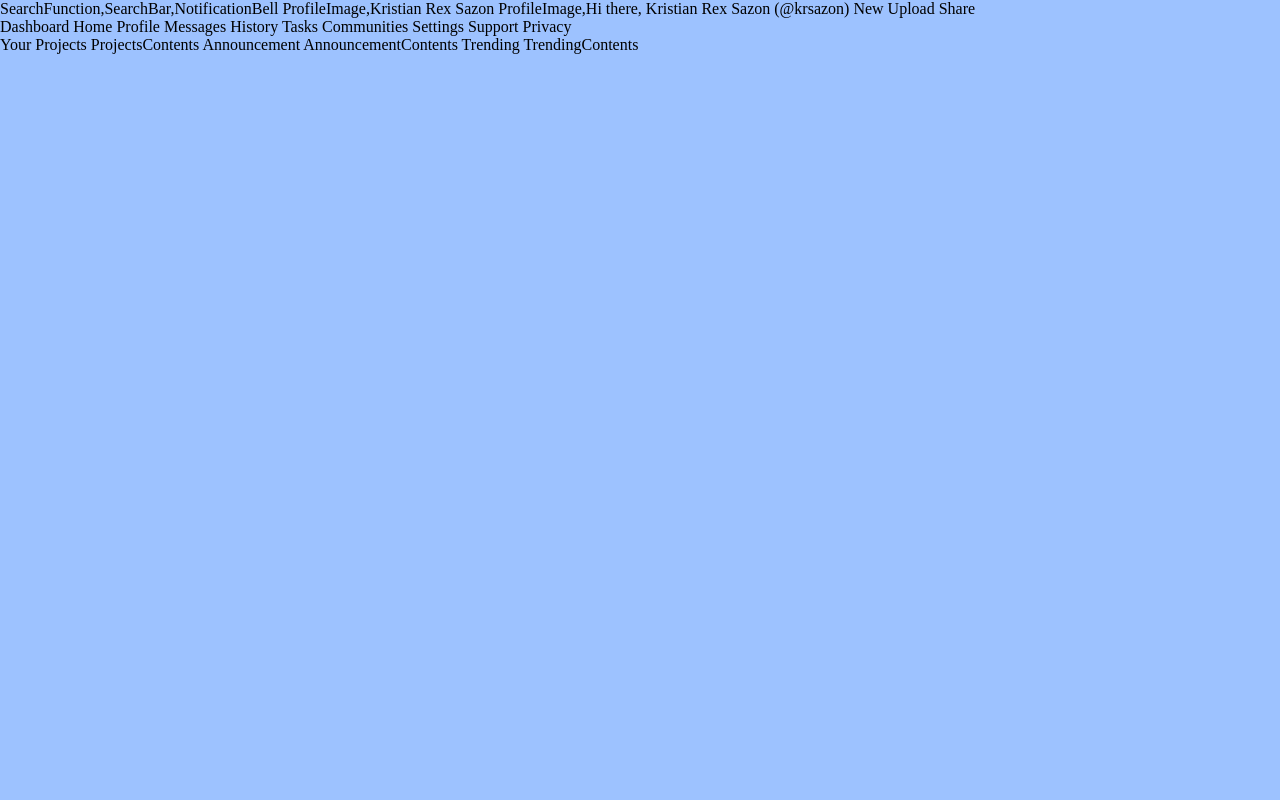
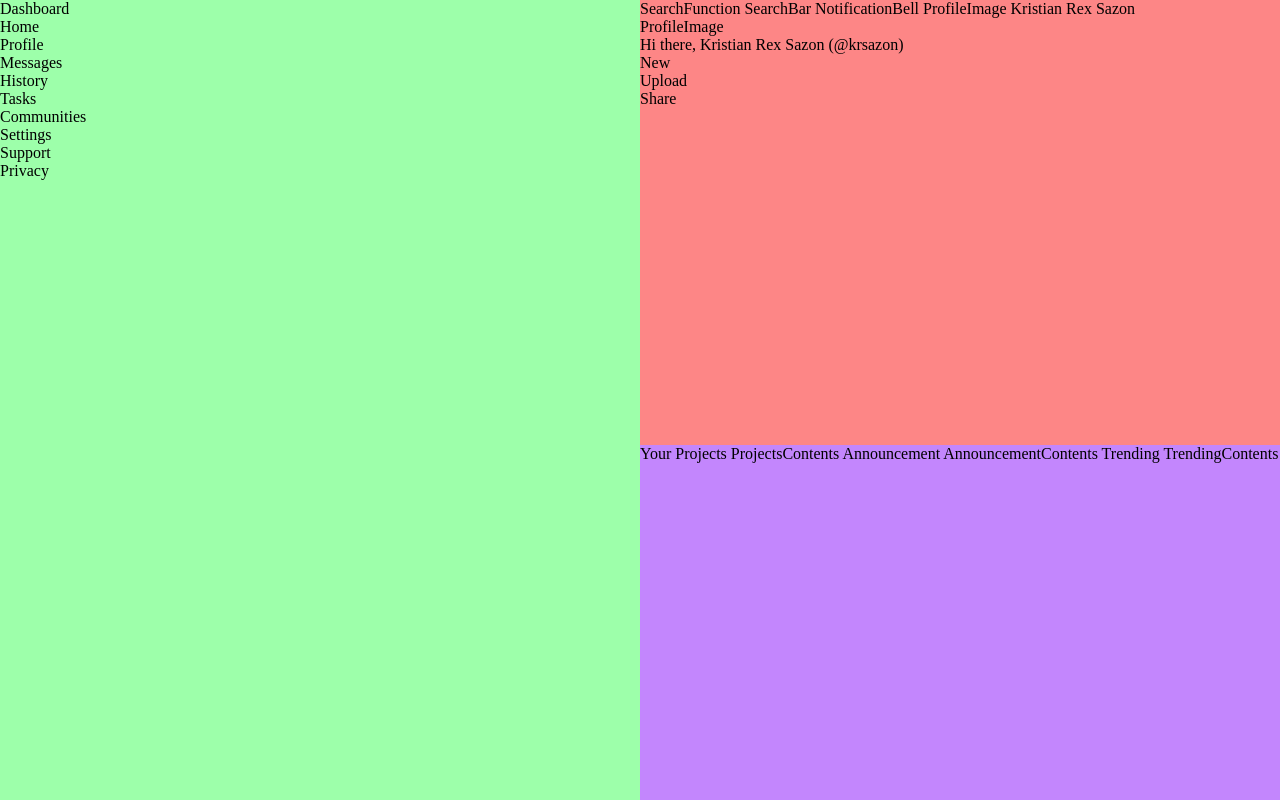
Before and after one commit to Alkedama/Admin-Dashboard, a React (Vite) app: page / in a window 1280 px wide. Built offline with nearby package versions, Linux system fonts and the light colour scheme.

Commit message:
Layouts Grid

```diff
--- a/package.json
+++ b/package.json
@@ -17,11 +17,14 @@
     "@types/react": "^18.2.15",
     "@types/react-dom": "^18.2.7",
     "@vitejs/plugin-react": "^4.0.3",
+    "autoprefixer": "^10.4.14",
     "eslint": "^8.45.0",
     "eslint-plugin-react": "^7.32.2",
     "eslint-plugin-react-hooks": "^4.6.0",
     "eslint-plugin-react-refresh": "^0.4.3",
+    "postcss": "^8.4.27",
     "sass": "^1.64.1",
+    "tailwindcss": "^3.3.3",
     "vite": "^4.4.5"
   }
 }
--- a/src/components/header.jsx
+++ b/src/components/header.jsx
@@ -2,14 +2,17 @@ import React from 'react'
 
 const header = () => {
   return (
-    <div>
-    SearchFunction,SearchBar,NotificationBell
-      ProfileImage,Kristian Rex Sazon
-      ProfileImage,Hi there,
-      Kristian Rex Sazon (@krsazon)
-      New
-      Upload
-      Share
+    <div className='header'>
+    SearchFunction SearchBar NotificationBell ProfileImage Kristian Rex Sazon
+      <div className="nav">
+          <ul>
+              <li className="navItems">ProfileImage</li>
+              <li className="navItems">Hi there, Kristian Rex Sazon (@krsazon)</li>
+              <li className="navItems">New</li>
+              <li className="navItems">Upload</li>
+              <li className="navItems">Share</li>
+          </ul>
+      </div>
     </div>
   )
 }
--- a/src/components/mainContent.jsx
+++ b/src/components/mainContent.jsx
@@ -2,8 +2,8 @@ import React from 'react'
 
 const mainContent = () => {
   return (
-    <div>
-        Your Projects
+    <div className='mainContent'>
+      Your Projects
       ProjectsContents
 
       Announcement
--- a/src/components/sidebar.jsx
+++ b/src/components/sidebar.jsx
@@ -2,17 +2,19 @@ import React from 'react'
 
 const sidebar = () => {
   return (
-    <div>
-        Dashboard
-    Home
-    Profile
-    Messages
-    History
-    Tasks
-    Communities
-    Settings
-    Support
-    Privacy
+    <div className='sidebar'>
+    <ul>
+        <li className="sidebarItem">Dashboard</li>
+        <li className="sidebarItem">Home</li>
+        <li className="sidebarItem">Profile</li>
+        <li className="sidebarItem">Messages</li>
+        <li className="sidebarItem">History</li>
+        <li className="sidebarItem">Tasks</li>
+        <li className="sidebarItem">Communities</li>
+        <li className="sidebarItem">Settings</li>
+        <li className="sidebarItem">Support</li>
+        <li className="sidebarItem">Privacy</li>
+    </ul>
     </div>
   )
 }
--- a/src/scss/App.scss
+++ b/src/scss/App.scss
@@ -1,6 +1,6 @@
 $primary-color: #9dc2ff;
 
-* {
+*{
     padding: 0;
     margin: 0;
 }
@@ -8,3 +8,27 @@ $primary-color: #9dc2ff;
 body{
     background-color: $primary-color;
 }
+
+.container{
+    height: 100vh;
+    display: grid;
+    grid-template-columns: repeat(2, 1fr);
+}
+
+.header{
+    background-color: #fd8686;
+    grid-column: 2 / 3;
+    grid-row: 1 / 2;
+}
+
+.sidebar{
+    background-color: #9dffaa;
+    grid-column: 1 / 2;
+    grid-row: 1 / 3;
+}
+
+.mainContent{
+    background-color: #c386fd;
+    grid-column: 2 / 3;
+    grid-row: 2 / 3;
+}
```
Also changed, not shown: tailwind.config.js (added, +8 -0 lines), 1 other file (tests, documents, lock files or other folders).
